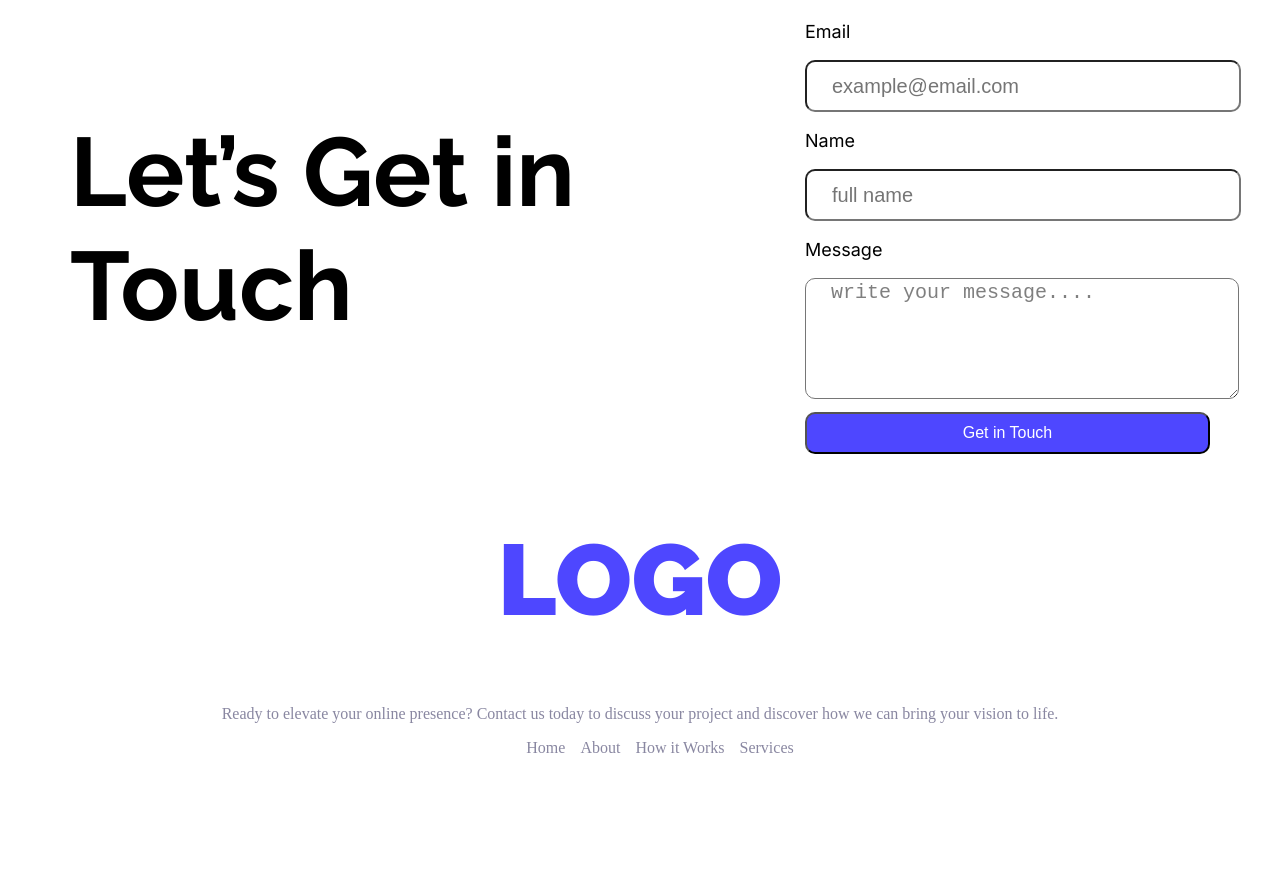
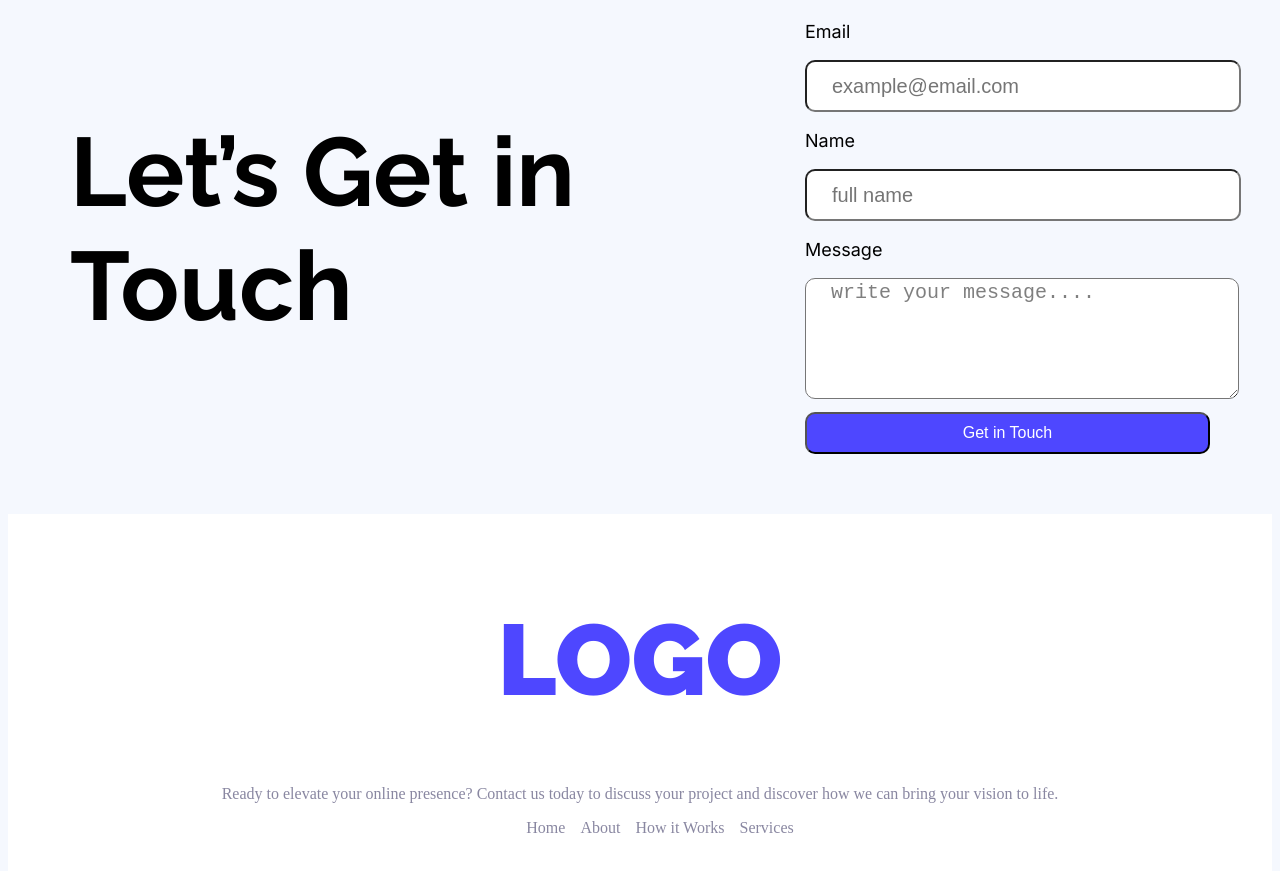
Before and after one commit to rionroxy/assignment-1, a plain HTML site: page index.html in a window 1280 px wide. Shown: the part 1651-2522 px from the top of the page. Drawn offline with Linux system fonts and the light colour scheme.

Commit message:
final commit

```diff
--- a/styles/style.css
+++ b/styles/style.css
@@ -1,4 +1,6 @@
-
+body{
+    background-color: #F5F8FE;
+}
 
 .inter-normal {
   font-family: "Inter", sans-serif;
@@ -96,7 +98,7 @@ main{
     background-color: rgba(78, 71, 255, 0.1);
     padding: 80px 50px;
     border-radius: 15px;
-    /* margin: 80px 50px; */
+
 
 }
  .div-1{
@@ -193,7 +195,7 @@ main{
     color: rgba(137, 135, 161, 1);
  }
 .overpro{
-
+    padding-top: 20px;
 }
 .pro{
     text-align: center;
```
Also changed, not shown: index.html (+1 -1 lines).
